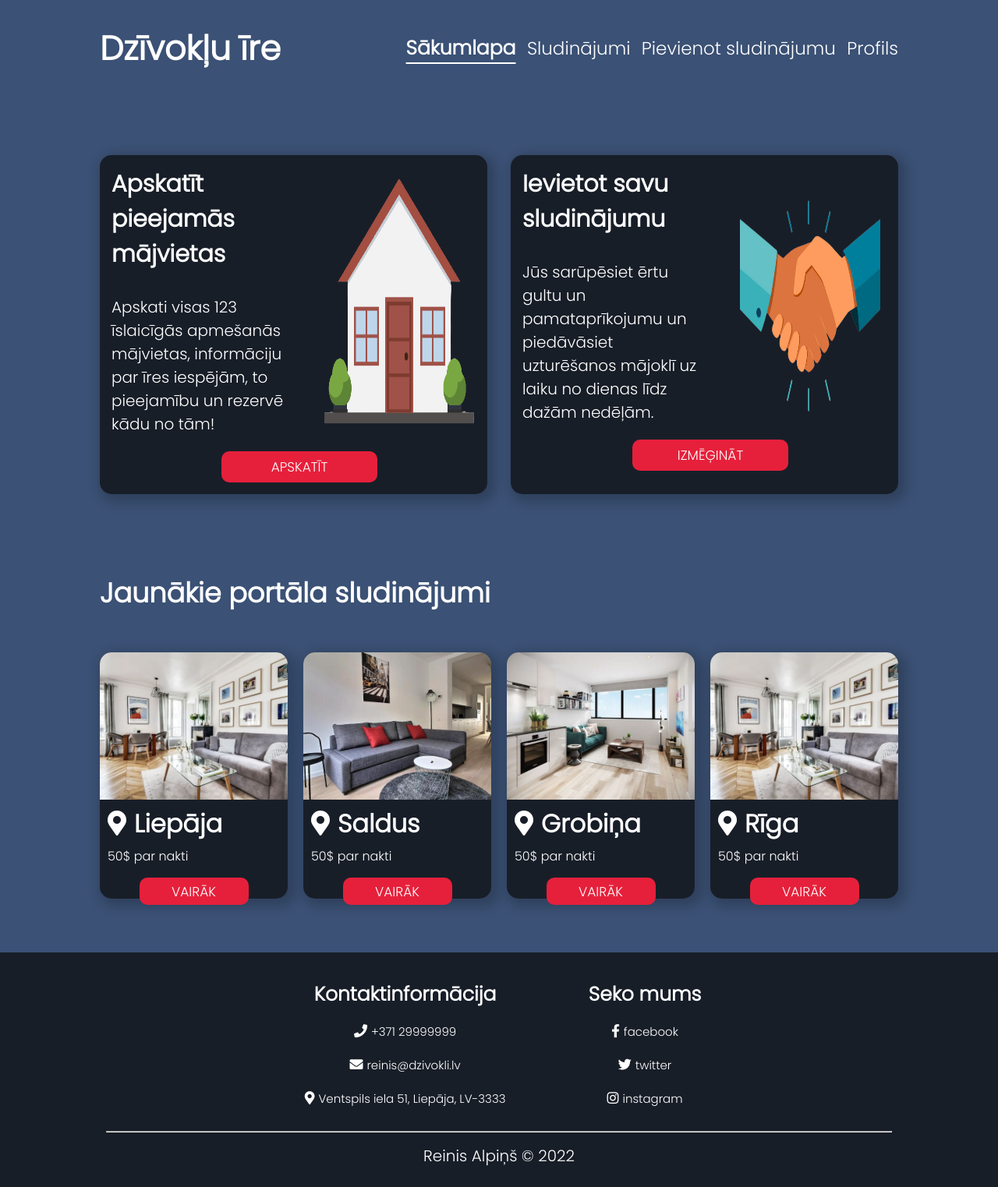
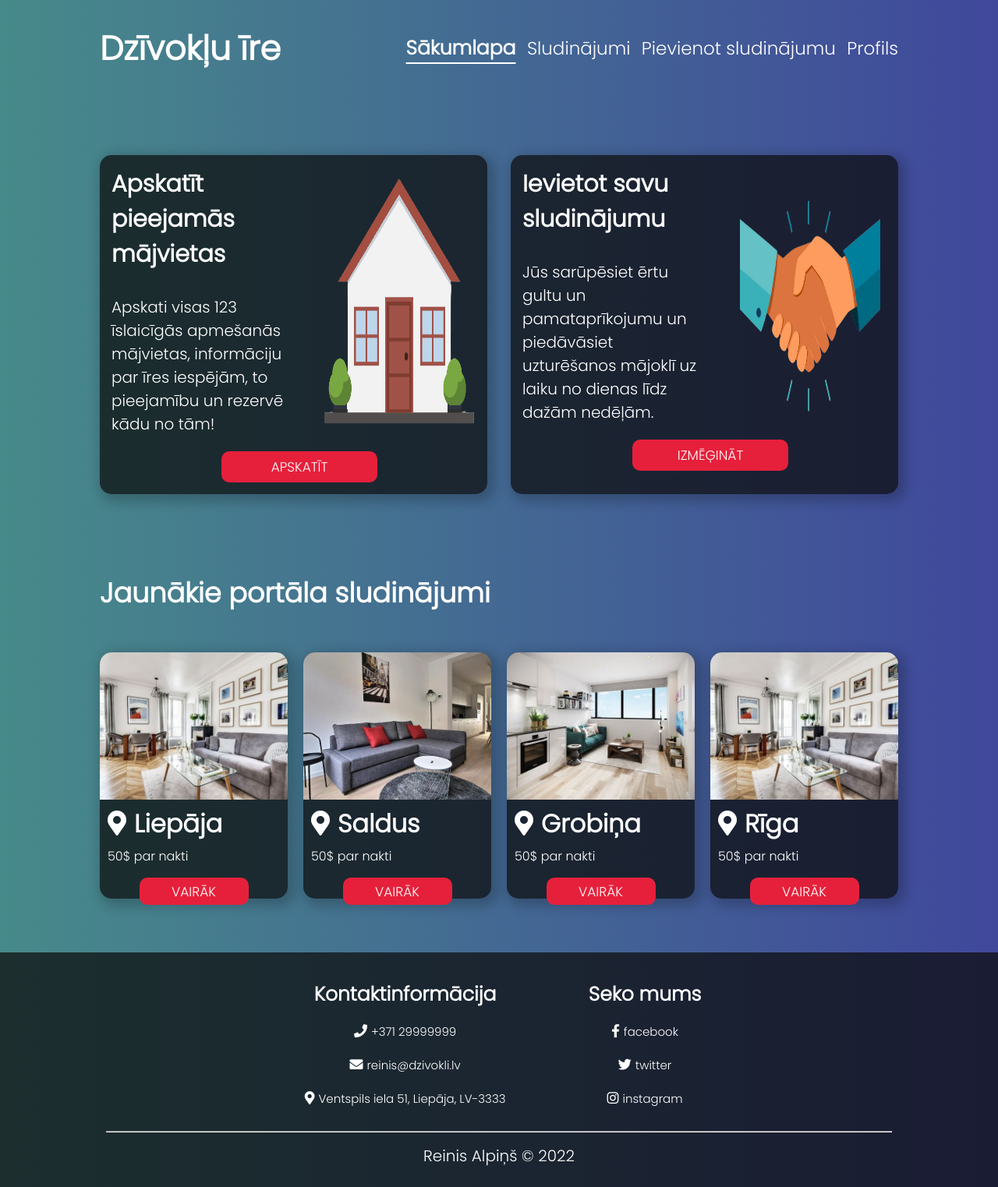
Before and after one commit to reinisalpins/Dzivokli, a PHP site: page /index.php in a window 1280 px wide. Shown: the whole page at 78% size. Run offline with PHP 8.4, Linux system fonts and the light colour scheme.

Commit message:
Update style.css

```diff
--- a/style.css
+++ b/style.css
@@ -3,7 +3,7 @@
 
 
 html{ height:100%; }
-body{ min-height:100%; padding:0; margin:0; position:relative;background: var(--bg);}
+body{ min-height:100%; padding:0; margin:0; position:relative;background: linear-gradient(90deg, rgba(71,138,138,1) 0%, rgba(64,72,156,1) 100%);}
 body::after{ content:''; display:block; height:70px; }
   *{
     font-family: 'Poppins', sans-serif;
@@ -20,7 +20,7 @@ body::after{ content:''; display:block; height:70px; }
 :root{
   --main-color: #0c0c0cb8;
   --text-color:#fff;
-  --bg: #3b5175;
+  --bg: #406095;
   --buttons: #E6203B;
   --butons-hover: #e45f71;
 }
```
